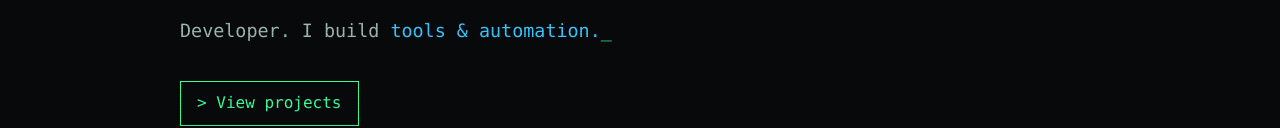
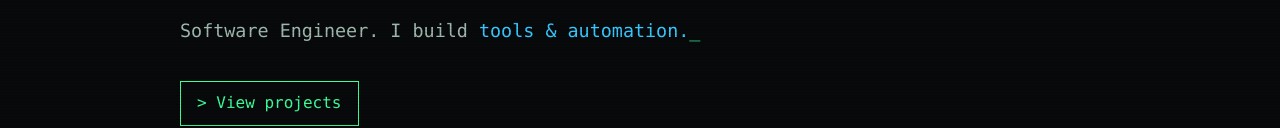
Before and after one commit to JazzGlobal/portfolio, a plain HTML site: page index.html in a window 1280 px wide. Shown: the part 363-491 px from the top of the page. Drawn offline with Linux system fonts and the light colour scheme.

Commit message:
update from developer to software engineer

```diff
--- a/index.html
+++ b/index.html
@@ -5,7 +5,7 @@
   <meta charset="UTF-8">
   <meta name="viewport" content="width=device-width, initial-scale=1">
   <title>Christopher J Gambrell // Portfolio</title>
-  <meta name="description" content="Portfolio of Your Name, developer.">
+  <meta name="description" content="Portfolio of Christopher J Gambrell, developer.">
   <link rel="stylesheet" href="style.css">
 </head>
 
@@ -32,7 +32,7 @@
   └─────────────────────────┘</pre>
       // START OF TRANSMISSION ...
       <h1>Hello, I'm <span class="accent">Christopher J Gambrell</span>.</h1>
-      <p class="tagline">Developer. I build <span id="typed" class="accent2"></span><span class="cursor">_</span></p>
+      <p class="tagline">Software Engineer. I build <span id="typed" class="accent2"></span><span class="cursor">_</span></p>
       <a class="btn" href="#projects">&gt; View projects</a>
     </section>
 
```
